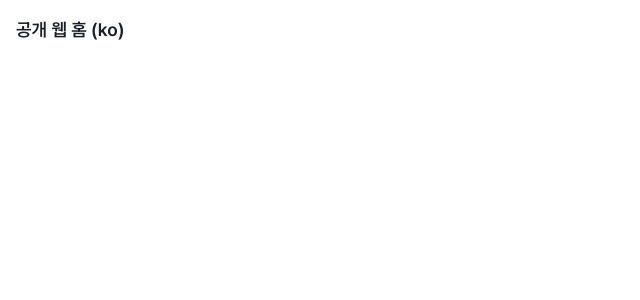
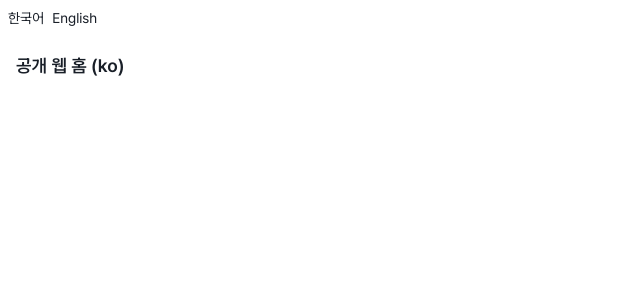
Before and after one commit to ranikun-labs/finance-harness-fe, a React (Vite) app: page /ko in a window 1280 px wide. Shown: the top 300 px of the page, without its empty margins (0-640 px from the left). Built offline with nearby package versions, Linux system fonts and the light colour scheme.

Commit message:
기능: 공개·앱 locale 경계와 전환 연결

```diff
--- a/src/app/AppRouter.tsx
+++ b/src/app/AppRouter.tsx
@@ -16,7 +16,7 @@ import { OnboardingPage } from '@/pages/OnboardingPage';
 import { FeaturesPage } from '@/pages/public/FeaturesPage';
 import { LearnPage } from '@/pages/public/LearnPage';
 import { PublicHomePage } from '@/pages/public/PublicHomePage';
-import { PublicNotFoundPage } from '@/pages/public/PublicNotFoundPage';
+import { PublicNotFoundFallback, PublicNotFoundPage } from '@/pages/public/PublicNotFoundPage';
 
 /** `/:locale` — 공개 웹 브랜치의 base(중첩 상대 경로 파생용). */
 const LOCALE_BASE = PUBLIC_ROUTE_PATHS.localeHome;
@@ -87,8 +87,10 @@ export function AppRouter() {
         <Route path="*" element={<NotFoundPage />} />
       </Route>
 
-      {/* 어느 브랜치에도 속하지 않는 최상위 경로: 공개 NotFound로 처리 */}
-      <Route path="*" element={<PublicNotFoundPage />} />
+      {/* 어느 브랜치에도 속하지 않는 최상위 경로: 공개 NotFound로 처리(DEFAULT_LOCALE
+          provider를 스스로 소유하는 PublicNotFoundFallback — 여기엔 유효한 URL locale이
+          없다) */}
+      <Route path="*" element={<PublicNotFoundFallback />} />
     </Routes>
   );
 }
--- /dev/null
+++ b/src/components/layout/LocaleSwitcher.tsx
@@ -0,0 +1,36 @@
+import { Link, useLocation } from 'react-router';
+
+import { SUPPORTED_LOCALES, buildLocalePeerPath } from '@/constants/routes';
+import { LOCALE_LABELS } from '@/i18n/dictionary';
+import { useTranslation } from '@/i18n/I18nContext';
+
+/**
+ * 공개 웹(`/:locale/*`) 전용 최소 locale 전환 컴포넌트. `PublicLayout`(URL locale이
+ * 검증된 트리) 내부에만 배치되므로 `/app/*`에는 구조적으로 노출되지 않는다.
+ *
+ * 디자인은 STEP 8로 미룬다 — 지금은 스타일 없는 텍스트 링크 2개다. `useTranslation()`이
+ * 던지지 않아야 하므로 반드시 `I18nProvider` 하위에서만 렌더된다(`PublicLayout`이
+ * 이미 그 위치를 보장한다).
+ */
+export function LocaleSwitcher() {
+  const { locale, t } = useTranslation();
+  const location = useLocation();
+
+  return (
+    <nav aria-label={t('public.localeSwitcher.ariaLabel')} className="flex gap-2 p-2 text-sm">
+      {SUPPORTED_LOCALES.map((target) => {
+        const peerPathname = buildLocalePeerPath(location.pathname, target);
+        const isCurrent = target === locale;
+        return (
+          <Link
+            key={target}
+            to={{ pathname: peerPathname, search: location.search, hash: location.hash }}
+            aria-current={isCurrent ? 'true' : undefined}
+          >
+            {LOCALE_LABELS[target]}
+          </Link>
+        );
+      })}
+    </nav>
+  );
+}
--- a/src/components/layout/PublicLayout.tsx
+++ b/src/components/layout/PublicLayout.tsx
@@ -1,19 +1,32 @@
 import { Outlet, useParams } from 'react-router';
 
-import { PublicNotFoundPage } from '@/pages/public/PublicNotFoundPage';
+import { LocaleSwitcher } from '@/components/layout/LocaleSwitcher';
+import { PublicNotFoundFallback } from '@/pages/public/PublicNotFoundPage';
 import { isSupportedLocale } from '@/constants/routes';
+import { I18nProvider } from '@/i18n/I18nContext';
 
 /**
- * 공개 웹(`/:locale/*`)의 레이아웃 겸 locale 검증 choke point.
+ * 공개 웹(`/:locale/*`)의 레이아웃 겸 locale 검증·i18n 주입 choke point.
  * 지원하지 않는 locale(예: `/fr`, `/ja`)은 redirect하지 않고 PublicNotFound를 렌더한다.
  * 실제 공개 웹 셸/헤더 UI는 후속 STEP(9)에서 구현한다 — 지금은 최소 통과 레이아웃이다.
+ *
+ * URL locale이 유일한 source of truth다. 검증을 통과하면 그 locale로 `I18nProvider`를
+ * 만들어 하위 페이지(`useTranslation()`)와 `LocaleSwitcher`에 제공한다 — 페이지가
+ * 각자 `useParams`를 다시 읽지 않게 하기 위함이다. 검증에 실패하면
+ * `PublicNotFoundFallback`(DEFAULT_LOCALE provider를 스스로 소유)을 렌더한다 — 이
+ * 분기는 유효한 locale이 없으므로 여기서 `I18nProvider`를 만들 수 없다.
  */
 export function PublicLayout() {
   const { locale } = useParams<{ locale: string }>();
 
   if (!isSupportedLocale(locale)) {
-    return <PublicNotFoundPage />;
+    return <PublicNotFoundFallback />;
   }
 
-  return <Outlet />;
+  return (
+    <I18nProvider locale={locale}>
+      <LocaleSwitcher />
+      <Outlet />
+    </I18nProvider>
+  );
 }
--- a/src/constants/routes.ts
+++ b/src/constants/routes.ts
@@ -137,6 +137,23 @@ export function buildLearnPath(locale: Locale, ...segments: string[]): string {
   return `${base}/${suffix}`;
 }
 
+/**
+ * 공개 웹(`/:locale/*`) pathname의 첫 세그먼트(locale)만 `targetLocale`로 치환하고
+ * 나머지(`/features`, `/learn/basics` 등)는 그대로 보존한다. `LocaleSwitcher`
+ * 전용 helper — query string·hash는 이 함수의 책임이 아니다(pathname만 다룬다,
+ * 호출부가 `useLocation()`의 `search`/`hash`를 별도로 유지해야 한다).
+ */
+export function buildLocalePeerPath(pathname: string, targetLocale: Locale): string {
+  assertPathnamePattern('absolutePath', pathname);
+  assertSupportedLocale(targetLocale);
+  const segments = pathname.split('/');
+  if (segments.length < 2 || segments[1] === '') {
+    throw new Error(`buildLocalePeerPath: "${pathname}"에서 locale 세그먼트를 찾을 수 없습니다.`);
+  }
+  segments[1] = targetLocale;
+  return segments.join('/');
+}
+
 // ── 웹앱 path builder (기존 쿼리·인코딩 계약 보존) ─────────────────
 export function buildAppAskPath(query?: string): string {
   if (!query) return APP_ROUTE_PATHS.ask;
--- a/src/pages/public/PublicNotFoundPage.tsx
+++ b/src/pages/public/PublicNotFoundPage.tsx
@@ -2,22 +2,44 @@ import { Link } from 'react-router';
 
 import { buttonVariants } from '@/components/ui/button';
 import { DEFAULT_LOCALE, buildLocaleHomePath } from '@/constants/routes';
+import { I18nProvider, useTranslation } from '@/i18n/I18nContext';
 
 /**
  * 공개 웹 표면 전용 NotFound. 앱 NotFound(`NotFoundPage`)와 분리되어 있으며, 복귀
  * 링크는 앱(`/app`)이 아니라 공개 웹 기본 로케일 홈(`/ko`)을 가리킨다.
+ *
+ * 이 컴포넌트 자신은 provider를 만들지 않는다 — `useTranslation()`이 던지므로
+ * 항상 호출부가 `<I18nProvider>`를 제공해야 한다. 정상 `/:locale` 트리에서는
+ * `PublicLayout`이 제공한 URL-locale provider를 그대로 재사용하고, locale을
+ * 모르거나 신뢰할 수 없는 두 지점(unsupported locale, 최상위 catch-all)은 아래
+ * `PublicNotFoundFallback`을 통해서만 렌더한다.
  */
 export function PublicNotFoundPage() {
+  const { t } = useTranslation();
   return (
     <div className="flex min-h-full flex-col items-center justify-center gap-4 p-4 pb-[env(safe-area-inset-bottom)] text-center">
-      <h1 className="text-foreground text-lg font-semibold">공개 페이지를 찾을 수 없어요</h1>
-      <p className="text-text-tertiary text-sm">주소를 다시 확인해주세요.</p>
+      <h1 className="text-foreground text-lg font-semibold">{t('public.notFound.heading')}</h1>
+      <p className="text-text-tertiary text-sm">{t('public.notFound.description')}</p>
       <Link
         to={buildLocaleHomePath(DEFAULT_LOCALE)}
         className={buttonVariants({ variant: 'default' })}
       >
-        홈으로
+        {t('public.notFound.backHome')}
       </Link>
     </div>
   );
 }
+
+/**
+ * `PublicNotFoundPage`가 provider 없이 렌더될 수 있는 두 지점 전용 진입점:
+ * `PublicLayout`의 unsupported-locale 즉시 반환 분기, `AppRouter`의 최상위 `*`
+ * catch-all. 둘 다 유효한 URL locale이 없으므로 `DEFAULT_LOCALE`을 명시적으로
+ * 고정한다 — 저장된 앱 locale이나 `navigator.language`로 추측하지 않는다.
+ */
+export function PublicNotFoundFallback() {
+  return (
+    <I18nProvider locale={DEFAULT_LOCALE}>
+      <PublicNotFoundPage />
+    </I18nProvider>
+  );
+}
```
Also changed, not shown: src/components/layout/AppShell.tsx (+10 -0 lines), 2 other files (tests, documents, lock files or other folders).
